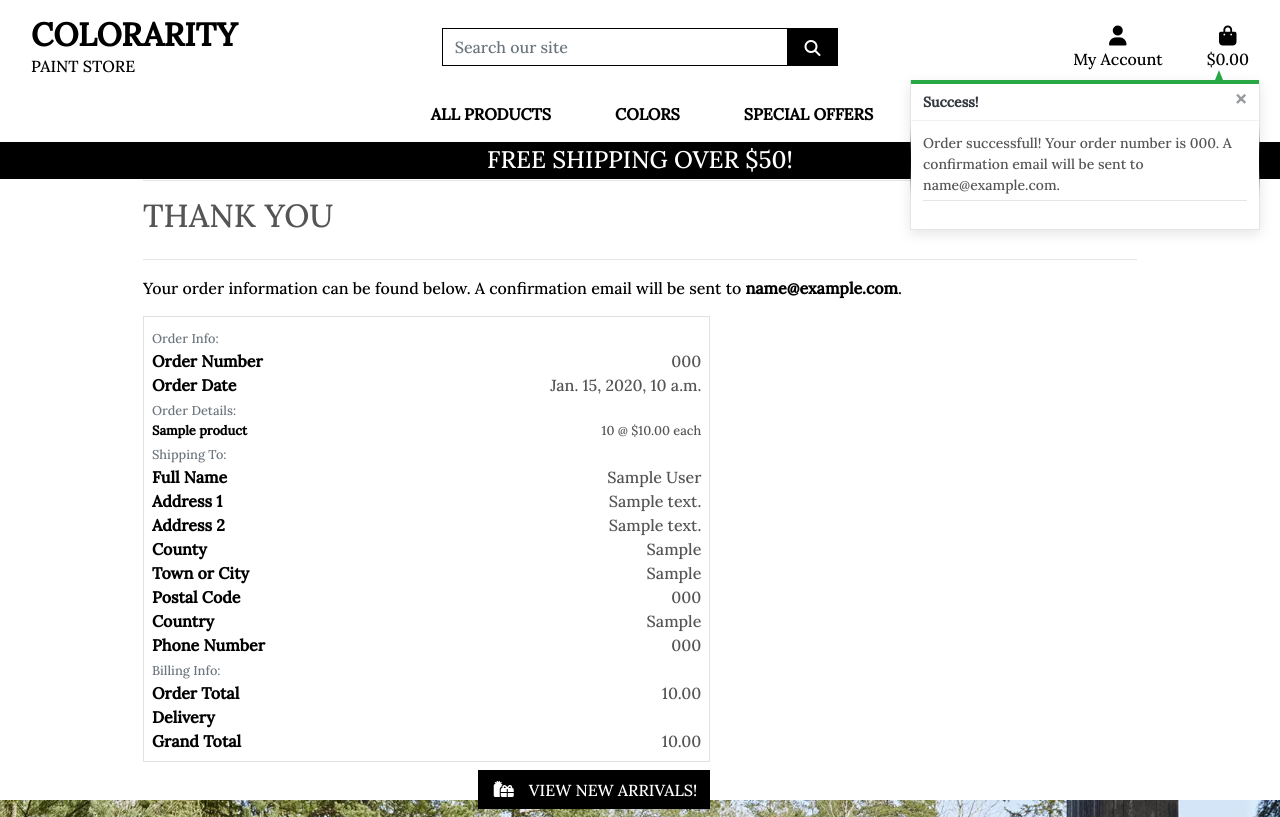
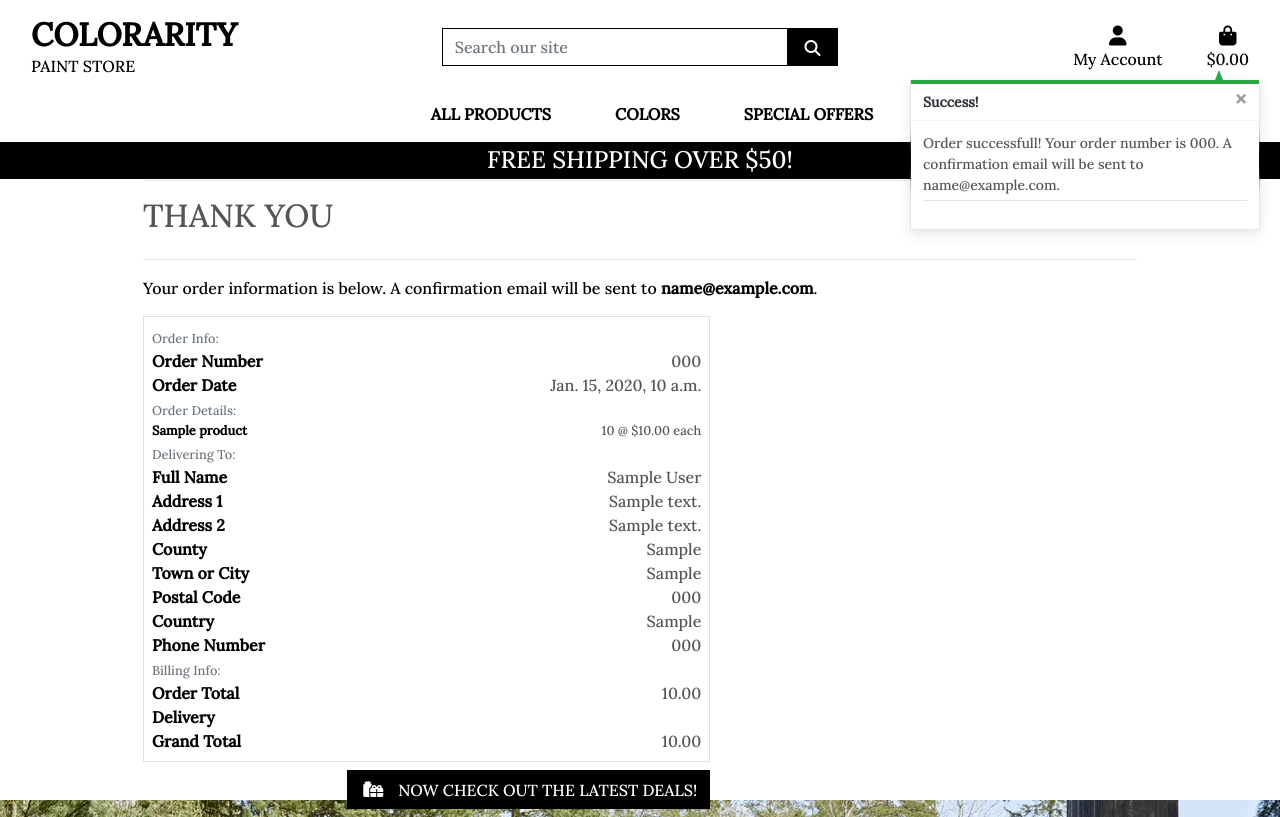
Before and after one commit to Daffie95/colorarity_ms4_cont, a Django app: page /checkout/checkout_success/000 in a window 1280 px wide. Run offline with Django 3.2, Linux system fonts and the light colour scheme; tables that the repository leaves empty hold one stand-in row (values such as "Sample post"); some libraries are stand-ins or nearby versions.

```diff
--- a/checkout/templates/checkout/checkout_success.html
+++ b/checkout/templates/checkout/checkout_success.html
@@ -21,9 +21,10 @@
                 <hr>
                 <h2 class="logo-font mb-4">Thank You</h2>
                 <hr>
-                <p class="text-black">Your order information can be found below. A confirmation email will be sent to <strong>{{ order.email }}</strong>.</p>
+                <p class="text-black">Your order information is below. A confirmation email will be sent to <strong>{{ order.email }}</strong>.</p>
             </div>
         </div>
+
         <div class="row">
             <div class="col-12 col-lg-7">
                 <div class="order-confirmation-wrapper p-2 border">
@@ -61,7 +62,7 @@
                     <div class="row">
                         <div class="col-12 col-md-4">
                             <p class="small mb-0 text-black font-weight-bold">
-                                {{ item.product.name }}
+                                {{ item.product.name }}{% if item.product_size %} - Size {{ item.product.size|upper }}{% endif %}
                             </p>
                         </div>
                         <div class="col-12 col-md-8 text-md-right">
@@ -72,7 +73,7 @@
 
                     <div class="row">
                         <div class="col">
-                            <small class="text-muted">Shipping To:</small>
+                            <small class="text-muted">Delivering To:</small>
                         </div>
                     </div>
 
@@ -195,7 +196,7 @@
 					<span class="icon mr-2">
 						<i class="fas fa-gifts"></i>
 					</span>
-					<span class="text-uppercase">View New Arrivals!</span>
+					<span class="text-uppercase">Now check out the latest deals!</span>
 				</a>
 			</div>
 		</div>
--- a/checkout/urls.py
+++ b/checkout/urls.py
@@ -6,7 +6,7 @@ urlpatterns = [
     path('', views.checkout, name='checkout'),
     path('checkout_success/<order_number>',
          views.checkout_success, name='checkout_success'),
-    path('cache_checkout_data',
-         views.cache_checkout_data, name='cache_checkout_data'),
+    path('cache_checkout_data/', views.cache_checkout_data,
+         name='cache_checkout_data'),
     path('wh/', webhook, name='webhook'),
 ]
--- a/checkout/webhook_handler.py
+++ b/checkout/webhook_handler.py
@@ -19,6 +19,8 @@ class StripeWH_Handler:
         """
         Handle the payment_intent.succeeded webhook from Stripe
         """
+        intent = event.data.object
+        print(intent)
         return HttpResponse(
             content=f'Webhook received: {event["type"]}',
             status=200)
--- a/checkout/webhooks.py
+++ b/checkout/webhooks.py
@@ -39,11 +39,10 @@ def webhook(request):
     # Map webhook events to relevant handler functions
     event_map = {
         'payment_intent.succeeded': handler.handle_payment_intent_succeeded,
-        'payment_intent.payment_failed':
-            handler.handle_payment_intent_payment_failed,
+        'payment_intent.payment_failed': handler.handle_payment_intent_payment_failed,
     }
 
-    # webhook type from Stripe
+    # Get the webhook type from Stripe
     event_type = event['type']
 
     # If there's a handler for it, get it from the event map
```
Also changed, not shown: checkout/static/checkout/js/stripe_elements.js (+11 -13 lines), checkout/views.py (+6 -2 lines), README.md.
